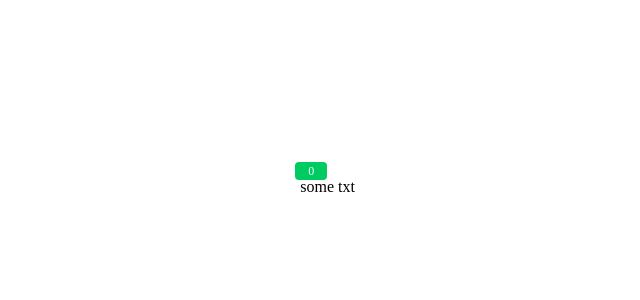
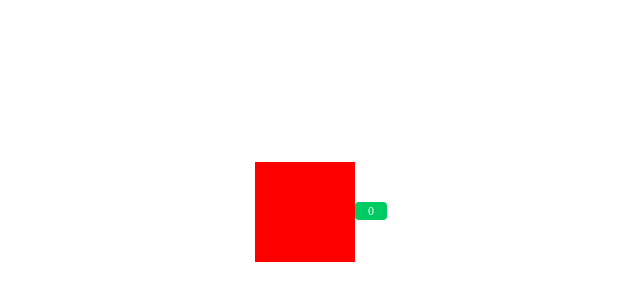
Before and after one commit to alirezatahani/React-Template, a React app: page / in a window 1280 px wide. Shown: the part 238-538 px from the top of the page, without its empty margins (285-925 px from the left). Built offline with nearby package versions, Linux system fonts and the light colour scheme.

Commit message:
refactor ui

```diff
--- a/src/components/badge/content/badge_types.d.ts
+++ b/src/components/badge/content/badge_types.d.ts
@@ -13,7 +13,8 @@ export type BadgeProps = {
     | 'bottomLeft'
     | 'bottomRight'
     | 'bottomCenter'
-    | 'leftCenter';
+    | 'leftCenter'
+    | 'rightCenter';
 
   variant?: 'dot' | 'standard';
   color?:
--- a/src/components/badge/utils/constants.ts
+++ b/src/components/badge/utils/constants.ts
@@ -10,12 +10,12 @@ export const position = {
   topCenter: {
     right: '50%',
     left: '50%',
-    top: '0px',
+    top: '-18px',
   },
   bottomLeft: {
     right: '5px',
-    left: '2px',
-    bottom: '-5px',
+    left: '0px',
+    bottom: '-2px',
   },
   bottomRight: {
     right: '-3px',
@@ -24,10 +24,14 @@ export const position = {
   bottomCenter: {
     right: '50%',
     left: '50%',
-    bottom: '-2px',
+    bottom: '-18px',
   },
   leftCenter: {
-    right: '58px',
-    top: '18px',
+    left: '-32px',
+    top: '40%',
+  },
+  rightCenter: {
+    right: '-32px',
+    top: '40%',
   },
 };
--- a/src/index.tsx
+++ b/src/index.tsx
@@ -62,8 +62,10 @@ const App: React.FC = () => {
             {/* <Badge max={100} badgeContent={10} variant="dot" color="success">
               <p>This is for test</p>
             </Badge> */}
-            <Badge color="success" placement="topLeft">
-              <p>some txt</p>
+            <Badge color="success" placement="rightCenter">
+              <div
+                style={{ width: 100, height: 100, backgroundColor: 'red' }}
+              ></div>
             </Badge>
           </div>
 
```
